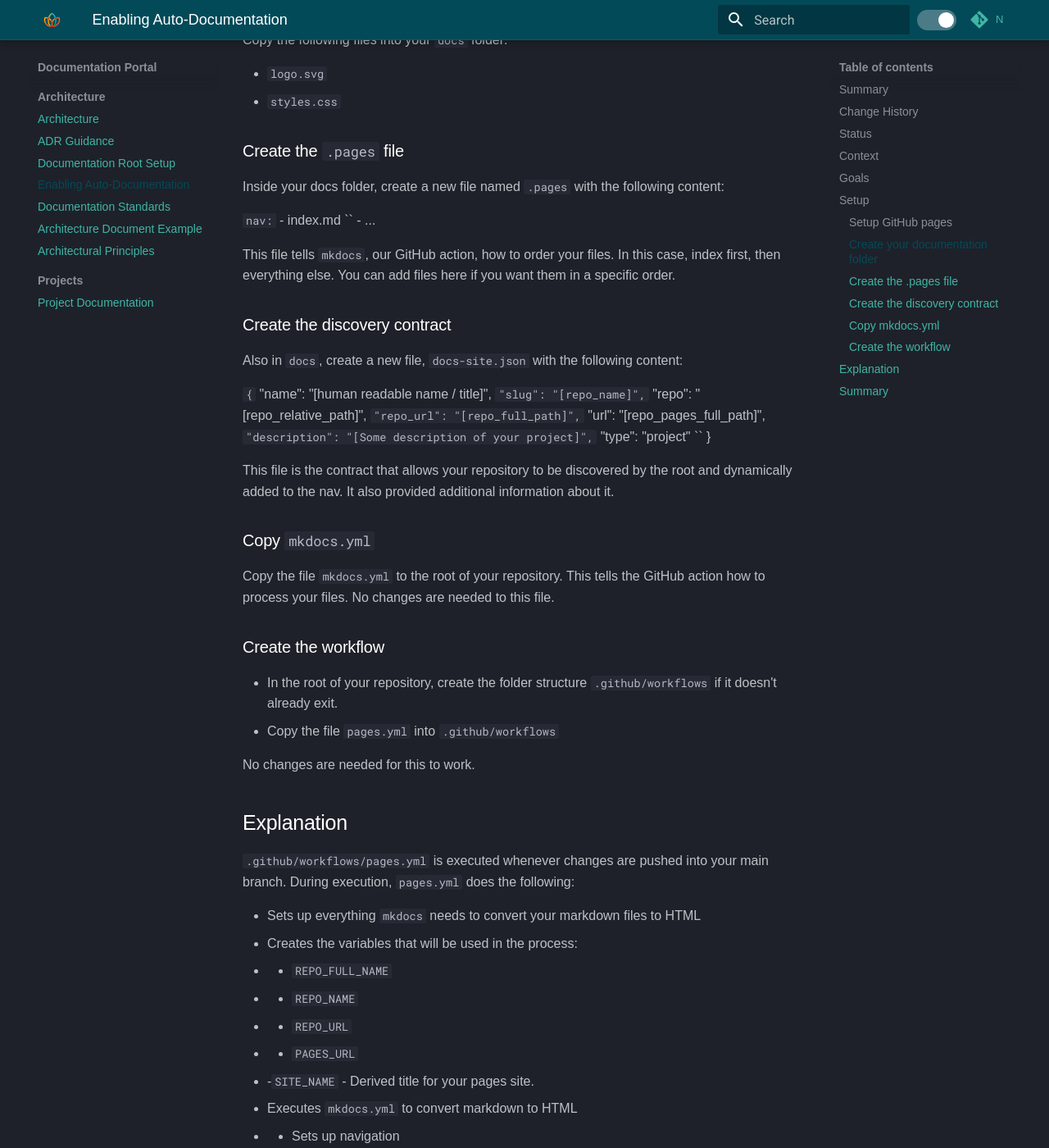
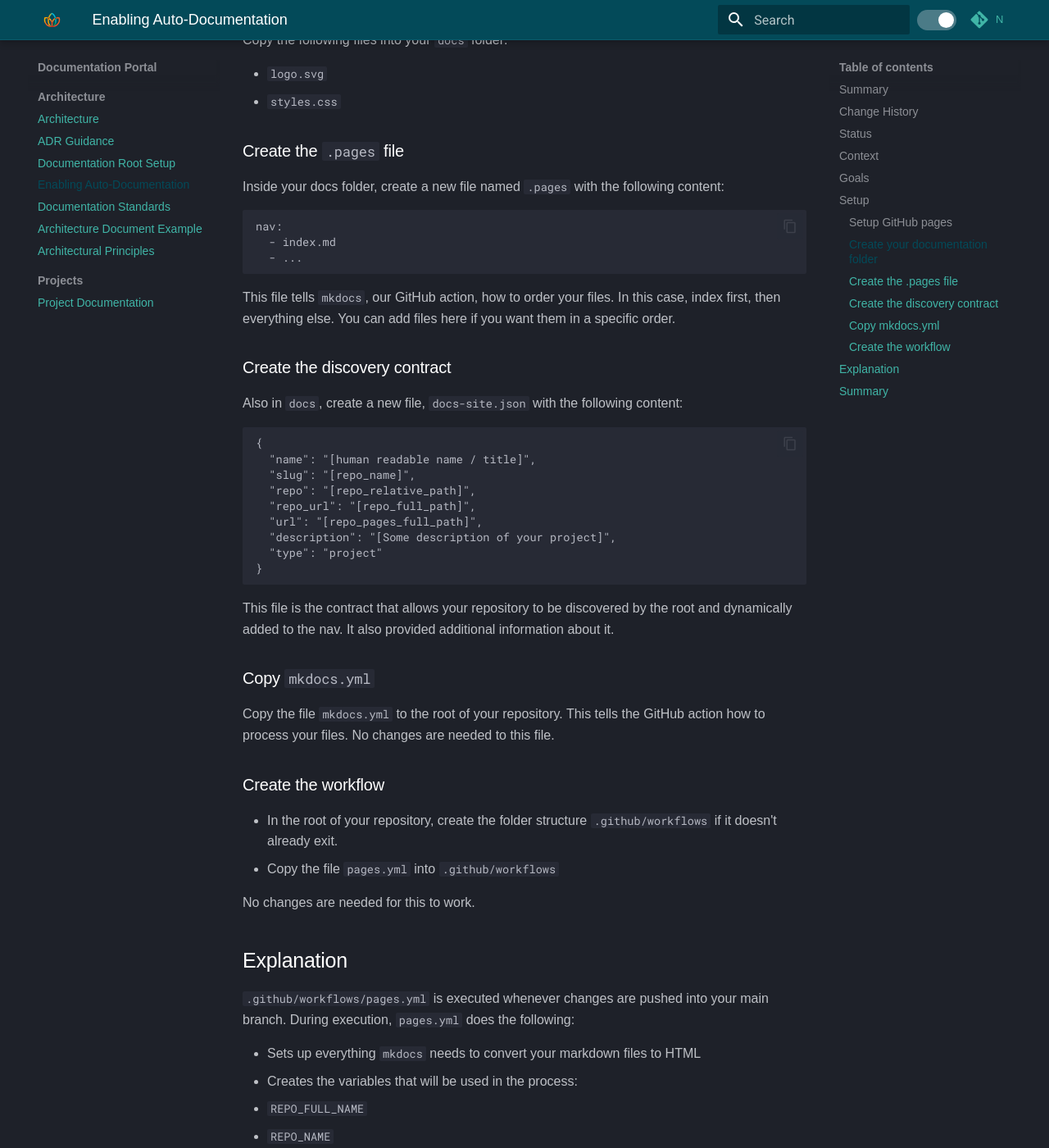
Before and after one commit to drewdz3/drewdz3.github.io, an MkDocs documentation site: the page built from docs/architecture/auto-documentation.md, in a window 1280 px wide and 1400 px high, scrolled down 1810 px. Shown: the whole window at 82% size. Built offline with MkDocs 1.6.1 and Material for MkDocs 9.7.7, drawn with Linux system fonts in a browser that asks for light colours.

Commit message:
Fix lists and code blocks

````diff
--- a/docs/architecture/auto-documentation.md
+++ b/docs/architecture/auto-documentation.md
@@ -64,9 +64,11 @@
 
 Inside your docs folder, create a new file named `.pages` with the following content:
 
-``nav:
-``  - index.md
-``  - ...
+```
+nav:
+  - index.md
+  - ...
+```
 
 This file tells `mkdocs`, our GitHub action, how to order your files. In this case, index first, then everything else. You can add files here if you want them in a specific order.
 
@@ -74,15 +76,17 @@
 
 Also in `docs`, create a new file, `docs-site.json` with the following content:
 
-`` {
-``   "name": "[human readable name / title]",
-``   "slug": "[repo_name]",
-``   "repo": "[repo_relative_path]",
-``   "repo_url": "[repo_full_path]",
-``   "url": "[repo_pages_full_path]",
-``   "description": "[Some description of your project]",
-``   "type": "project"
-`` }
+```
+{
+  "name": "[human readable name / title]",
+  "slug": "[repo_name]",
+  "repo": "[repo_relative_path]",
+  "repo_url": "[repo_full_path]",
+  "url": "[repo_pages_full_path]",
+  "description": "[Some description of your project]",
+  "type": "project"
+}
+```
 
 This file is the contract that allows your repository to be discovered by the root and dynamically added to the nav. It also provided additional information about it.
 
@@ -103,17 +107,17 @@
 
 - Sets up everything `mkdocs` needs to convert your markdown files to HTML
 - Creates the variables that will be used in the process:
-- - `REPO_FULL_NAME`
-- - `REPO_NAME`
-- - `REPO_URL`
-- - `PAGES_URL`
-- -`SITE_NAME` - Derived title for your pages site.
+  - `REPO_FULL_NAME`
+  - `REPO_NAME`
+  - `REPO_URL`
+  - `PAGES_URL`
+  - `SITE_NAME` - Derived title for your pages site.
 - Executes `mkdocs.yml` to convert markdown to HTML
-- - Sets up navigation
-- - Creates a light/dark mode switch
-- - Enables search
-- - Links back to the documentation root page
-- - Creates a link to the repository
+  - Sets up navigation
+  - Creates a light/dark mode switch
+  - Enables search
+  - Links back to the documentation root page
+  - Creates a link to the repository
 - Uploads the converted HTML to the pages site.
 
 > NOTE: There is no `docs/index.md` in this structure. Your project MUST have a default `readme.md` where you describe the project and place any necessary details and links. When the workflow executes, the project's default `readme.md` is copied and converted to `index.html` and serves as the default page for the project.
@@ -124,11 +128,11 @@
 
 - Setup the repository to enable GitHub pages
 - Created or copied the needed files to support the process
-- - `mkdocs.yml`
-- - `docs/.pages`
-- - `docs/docs-site.json`
-- - `docs/logo.svg`
-- - `docs/styles.css`
-- - `.github/workflows/pages.yml`
+  - `mkdocs.yml`
+  - `docs/.pages`
+  - `docs/docs-site.json`
+  - `docs/logo.svg`
+  - `docs/styles.css`
+  - `.github/workflows/pages.yml`
 
 If you're interested check out the guide for setting up the documentation root that also discovers all other sites.
````
Also changed, not shown: docs/architecture/auto-documentation-root.md (+24 -22 lines).
